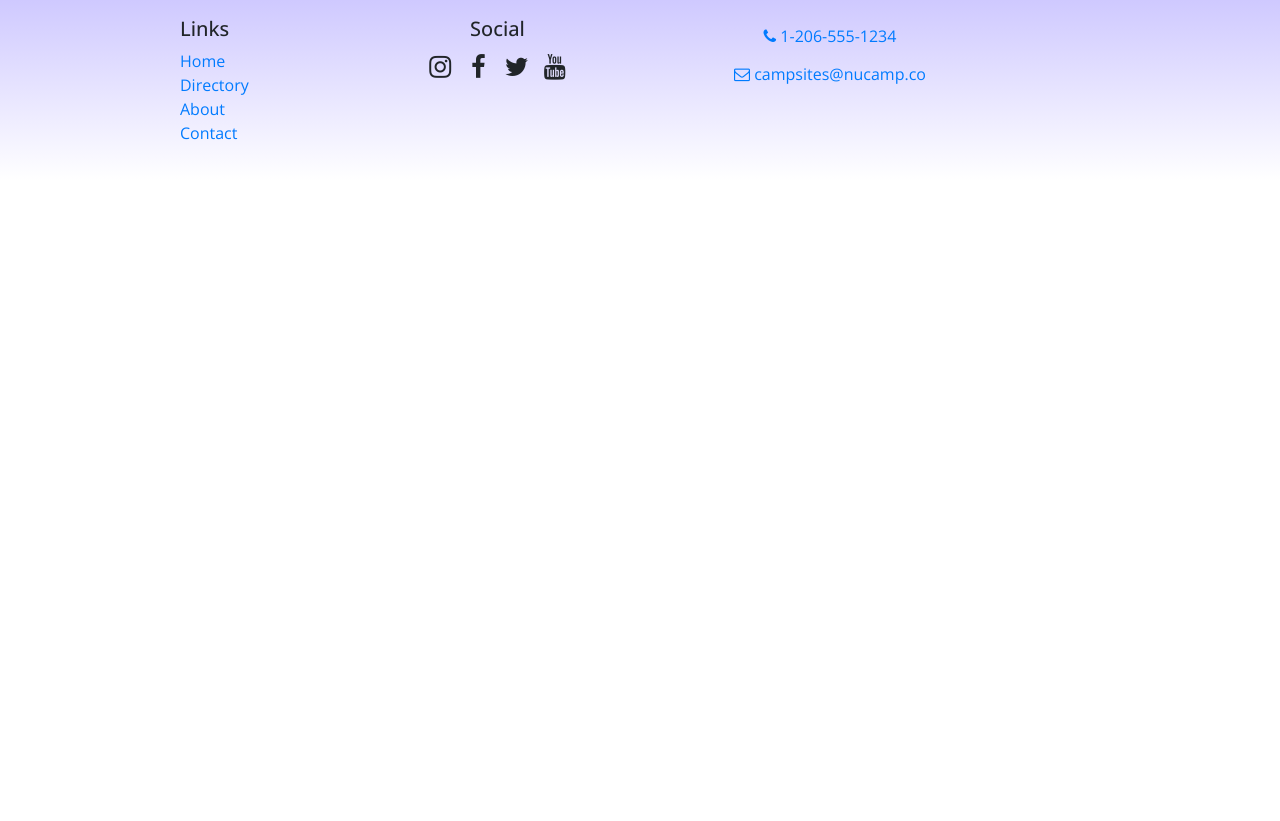
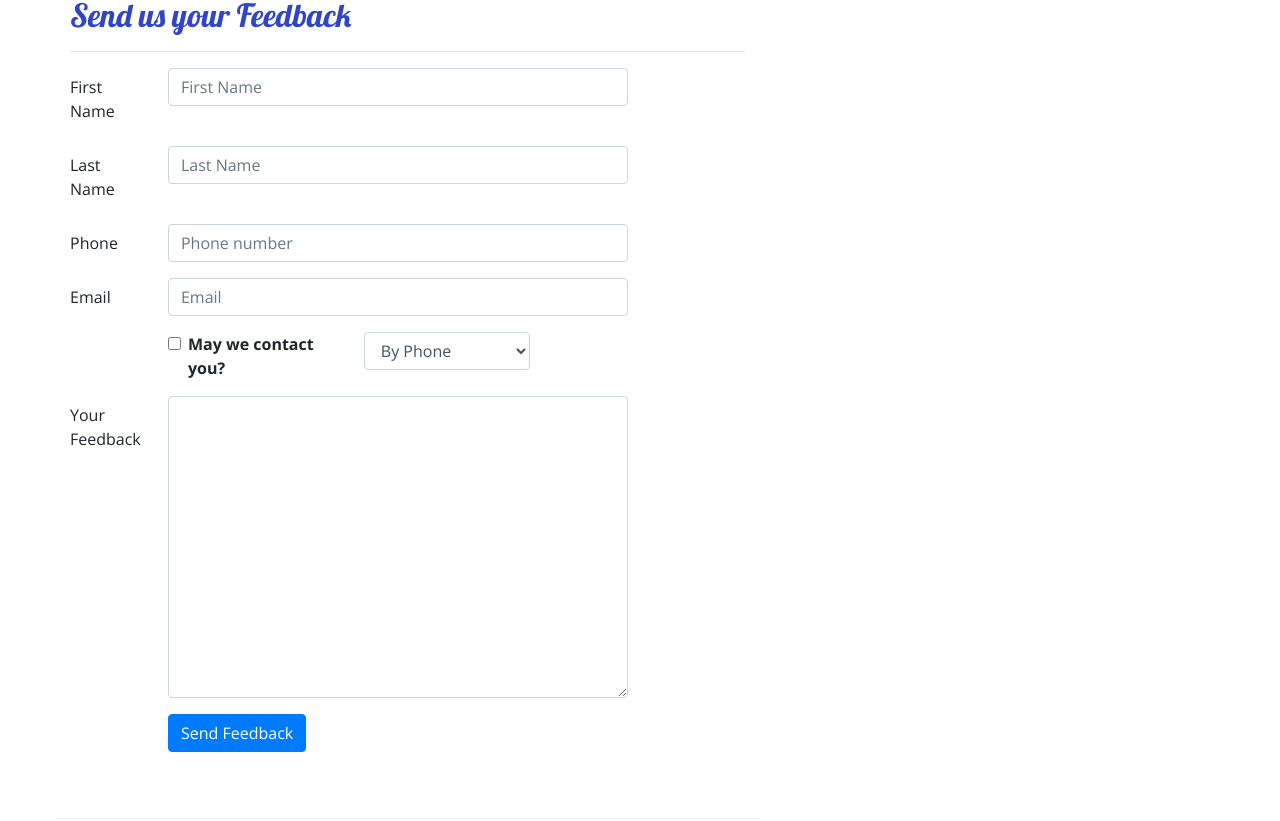
Before and after one commit to RSnodgrass92/NucampSite-React, a React (Create React App) app: page /contactus in a window 1280 px wide. Shown: the part 579-1400 px from the top of the page. Before the commit the page ends 800 px from the top, so only its background shows below. Built offline with nearby package versions, Linux system fonts and the light colour scheme.

Commit message:
Controlled Forms

```diff
--- a/src/components/ContactComponent.js
+++ b/src/components/ContactComponent.js
@@ -1,8 +1,46 @@
-import React from 'react';
-import {Breadcrumb, BreadcrumbItem} from "reactstrap";
+import React, {Component} from 'react';
+import {Breadcrumb, BreadcrumbItem, Button, Form, FormGroup, Label, Input, Col} from "reactstrap";
 import{Link} from "react-router-dom";
 
-function Contact(props) {
+class Contact extends Component {
+
+    constructor(props)
+    {
+        super(props);
+        this.state=
+        {
+            firstName:"",
+            lastName: "",
+            phoneNum: "",
+            email: "",
+            agree: false,
+            contactType: "By Phone",
+            feedback: "",
+
+        }
+        this.handleInputChange= this.handleInputChange.bind(this);
+        this.handleSubmit= this.handleSubmit.bind(this);
+    }
+
+    handleSubmit(event)
+    {
+        console.log("Current state is: "+ JSON.stringify(this.state));
+        alert("Current state is: "+ JSON.stringify(this.state));
+        event.preventDefault();
+    }
+
+    handleInputChange(event)
+    {
+        const target=event.target;
+        const name= target.name;
+        const value= target.type === "checkbox"? target.checked: target.value
+        this.setState({
+            [name]: value
+        })
+    }
+
+    render(){
+
         return (
             <div className="container">
                 <div className="row">
@@ -15,7 +53,6 @@
                         <hr />
                     </div>
                 </div>
-
                 <div className="row row-content align-items-center">
                     <div className="col-sm-4">
                         <h5>Our Address</h5>
@@ -29,9 +66,97 @@
                         <a role="button" className="btn btn-link" href="tel:+12065551234"><i className="fa fa-phone" /> 1-206-555-1234</a><br />
                         <a role="button" className="btn btn-link" href="mailto:fakeemail@fakeemail.co"><i className="fa fa-envelope-o" /> campsites@nucamp.co</a>
                     </div>
+                            <div className="row row-content">
+                                <div className="col-12">
+                                    <h2>Send us your Feedback</h2>
+                                    <hr />
+                                </div>
+                                <div className="col-md-10">
+                                    <Form onSubmit={this.handleSubmit}>
+                                        <FormGroup row>
+                                            <Label htmlFor="firstName" md={2}>First Name</Label>
+                                            <Col md={10}>
+                                                <Input type="text" id="firstName" name="firstName"
+                                                    placeholder="First Name"
+                                                    value={this.state.firstName}
+                                                    onChange={this.handleInputChange} />
+                                            </Col>
+                                        </FormGroup>
+                                        <FormGroup row>
+                                            <Label htmlFor="lastName" md={2}>Last Name</Label>
+                                            <Col md={10}>
+                                                <Input type="text" id="lastName" name="lastName"
+                                                    placeholder="Last Name"
+                                                    value={this.state.lastName}
+                                                    onChange={this.handleInputChange} />
+                                            </Col>
+                                        </FormGroup>
+                                        <FormGroup row>
+                                            <Label htmlFor="phoneNum" md={2}>Phone</Label>
+                                            <Col md={10}>
+                                                <Input type="tel" id="phoneNum" name="phoneNum"
+                                                    placeholder="Phone number"
+                                                    value={this.state.phoneNum}
+                                                    onChange={this.handleInputChange} />
+                                            </Col>
+                                        </FormGroup>
+                                        <FormGroup row>
+                                            <Label htmlFor="email" md={2}>Email</Label>
+                                            <Col md={10}>
+                                                <Input type="email" id="email" name="email"
+                                                    placeholder="Email"
+                                                    value={this.state.email}
+                                                    onChange={this.handleInputChange} />
+                                            </Col>
+                                        </FormGroup>
+                                        <FormGroup row>
+                                            <Col md={{size: 4, offset: 2}}>
+                                                <FormGroup check>
+                                                    <Label check>
+                                                        <Input type="checkbox"
+                                                            name="agree"
+                                                            checked={this.state.agree}
+                                                            onChange={this.handleInputChange} /> {' '}
+                                                        <strong>May we contact you?</strong>
+                                                    </Label>
+                                                </FormGroup>
+                                            </Col>
+                                            <Col md={4}>
+                                                <Input type="select" name="contactType"
+                                                        value={this.state.contactType}
+                                                        onChange={this.handleInputChange}>
+                                                    <option>By Phone</option>
+                                                    <option>By Email</option>
+                                                </Input>
+                                            </Col>
+                                        </FormGroup>
+                                        <FormGroup row>
+                                            <Label htmlFor="feedback" md={2}>Your Feedback</Label>
+                                            <Col md={10}>
+                                                <Input type="textarea" id="feedback" name="feedback"
+                                                    rows="12"
+                                                    value={this.state.feedback}
+                                                    onChange={this.handleInputChange}></Input>
+                                            </Col>
+                                        </FormGroup>
+                                        <FormGroup row>
+                                            <Col md={{size: 10, offset: 2}}>
+                                                <Button type="submit" color="primary">
+                                                    Send Feedback
+                                                </Button>
+                                            </Col>
+                                        </FormGroup>
+                                    </Form>
                                 </div>
                             </div>
+                        </div>
+                    </div>
+
         );
     }
 
+
+
+}
+
 export default Contact;
```
Also changed, not shown: 1 other file (tests, documents, lock files or other folders). Lines whose indentation alone changed are shown as unchanged.
